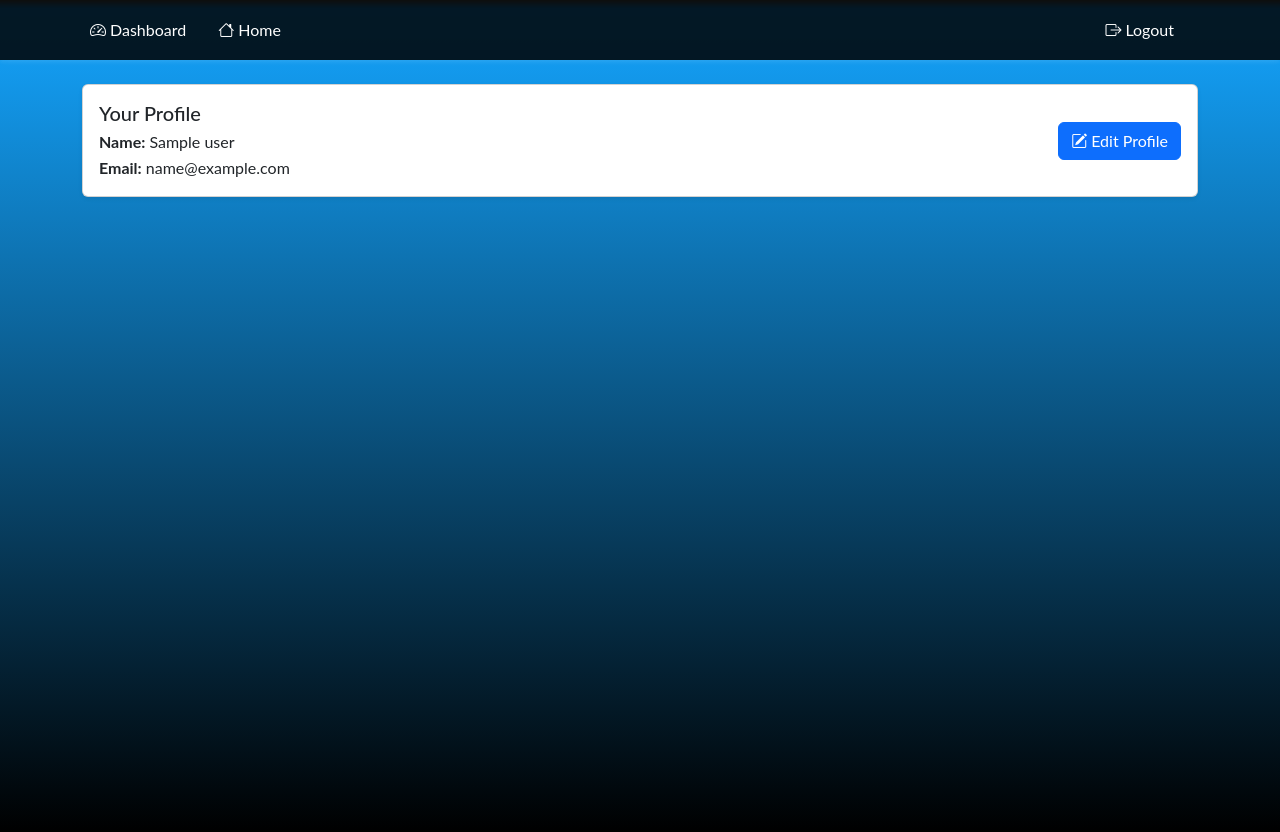
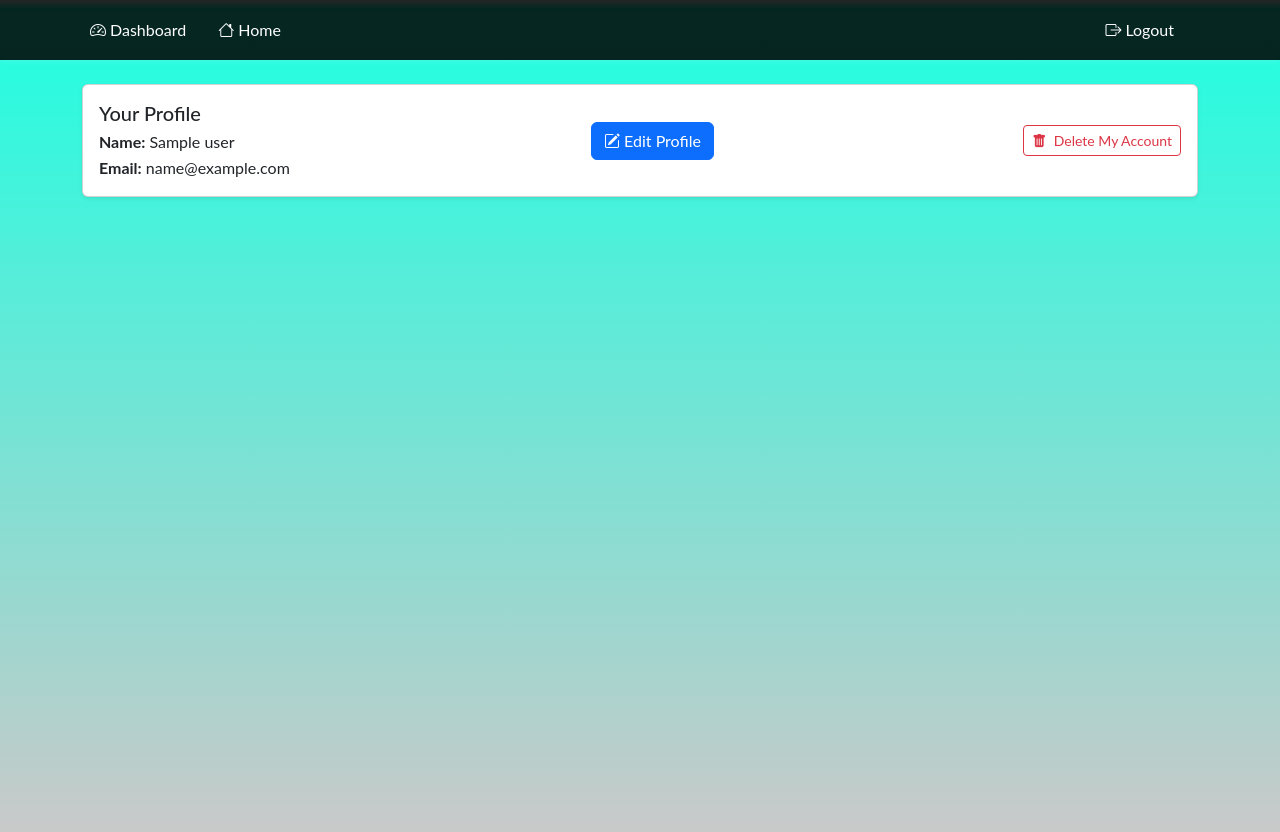
Before and after one commit to BS-PM-2025/BS-PM-2025-TEAM25, a Flask app: page /profile in a window 1280 px wide. Run offline with Flask 3, Linux system fonts and the light colour scheme; the visitor is signed in with stand-in values (Sample User, id 1); a database or web service that is not in the repository returns one stand-in record (values such as "Sample title"); parts of the project's set-up code (start-up, migrations or seed data) failed here and were passed over; some libraries are stand-ins or nearby versions.

Commit message:
git commit -m "BSPM25T25-45 add delete my account to profile page and fix some css design"

```diff
--- a/main/main.py
+++ b/main/main.py
@@ -107,3 +107,18 @@
         user=user_data,
         my_issue_count=my_issues_count
     )
+
+
+
+@main_bp.route("/delete_account", methods=["POST"])
+def delete_my_account():
+    if "user" not in session:
+        flash("Please log in first", "warning")
+        return redirect(url_for("auth.root"))
+
+    # remove user from DB
+    mongo = current_app.mongo
+    mongo.db.users.delete_one({"email": session["user"]})
+    session.clear()
+    flash("Your account has been deleted.", "info")
+    return redirect(url_for("auth.root"))
--- a/static/styles/dashboard.css
+++ b/static/styles/dashboard.css
@@ -357,7 +357,7 @@
 
 /* 1) Gradient background */
 .hm-gradient {
-  background-image: linear-gradient(to top, #000000 0%, #14a5ff 99%, #5e5e5e 100%);
+  background-image: linear-gradient(to top, #c9c9c9 0%, #1effe1 99%, #ffffff 100%);
   min-height: 100vh;
   padding-bottom: 2rem;
 }
@@ -442,3 +442,14 @@
 .alert {
   border-radius: 0.25rem;
 }
+
+
+/* Update button */
+.btn-outline-primary {
+  color: #006944;
+  border-color: #008357;
+}
+.btn-outline-primary:hover {
+  background: #00784e;
+  color: #fff;
+}
--- a/static/styles/reports.css
+++ b/static/styles/reports.css
@@ -357,8 +357,8 @@
 
 /* 1) Gradient background */
 .hm-gradient {
-  background-image: linear-gradient(to top, #000000 0%, #14a5ff 99%, #5e5e5e 100%);
-  min-height: 100vh;
+  background-image: linear-gradient(to top, #c9c9c9 0%, #1effe1 99%, #ffffff 100%);
+      min-height: 100vh;
   padding-bottom: 2rem;
 }
 
--- a/static/templates/edit_users.html
+++ b/static/templates/edit_users.html
@@ -145,7 +145,7 @@
                         class="btn btn-sm btn-outline-primary"
                         title="Update role"
                       >
-                        <i class="bi bi-pencil-fill"></i>
+                        <i class="bi bi-pencil-fill"> Edit</i>
                       </button>
                     </form>
                   </td>
@@ -171,7 +171,7 @@
                         class="btn btn-sm btn-outline-primary"
                         title="Update password"
                       >
-                        <i class="bi bi-pencil-fill"></i>
+                        <i class="bi bi-pencil-fill"> Edit</i>
                       </button>
                     </form>
                   </td>
--- a/static/templates/home.html
+++ b/static/templates/home.html
@@ -16,7 +16,7 @@
   <style>
     :root {
       /* Brand colors */
-      --primary-500: #1e90ff;   /* DodgerBlue */
+      --primary-500: #1effe1;   /* DodgerBlue */
       --primary-700: #ffffff;   /* Darker blue */
       --dark-900:   #0d1117;    /* Almost black */
       --gray-200:   #f5f6f7;
--- a/static/templates/profile.html
+++ b/static/templates/profile.html
@@ -77,12 +77,32 @@
               <p class="card-text mb-0"><strong>Name:</strong> {{ user.name }}</p>
               <p class="card-text"><strong>Email:</strong> {{ user.email }}</p>
             </div>
-          <button class="btn btn-primary" id="editProfileBtn">
+
+            <!-- Edit button -->
+            <button class="btn btn-primary me-2" id="editProfileBtn">
               <i class="bi bi-pencil-square me-1"></i>Edit Profile
             </button>
+
+            <!-- Delete form/button -->
+            <form
+              method="POST"
+              action="{{ url_for('main.delete_my_account') }}"
+              onsubmit="return confirm('Are you sure you want to delete your account?');"
+              class="d-inline"
+            >
+              <button
+              type="submit"
+              class="btn btn-sm btn-outline-danger"
+                title="Delete my account"
+              >
+                <i class="bi bi-trash-fill me-1"></i>
+                Delete My Account
+              </button>
+            </form>
           </div>
         </div>
       </div>
+
 
     <!-- EDIT PANEL -->
     <div class="edit-panel hidden" id="editPanel">
```
Also changed, not shown: static/styles/edit_user_roles.css (+7 -7 lines), static/templates/admin_dashboard.html (+4 -3 lines). Lines whose indentation alone changed are shown as unchanged.
